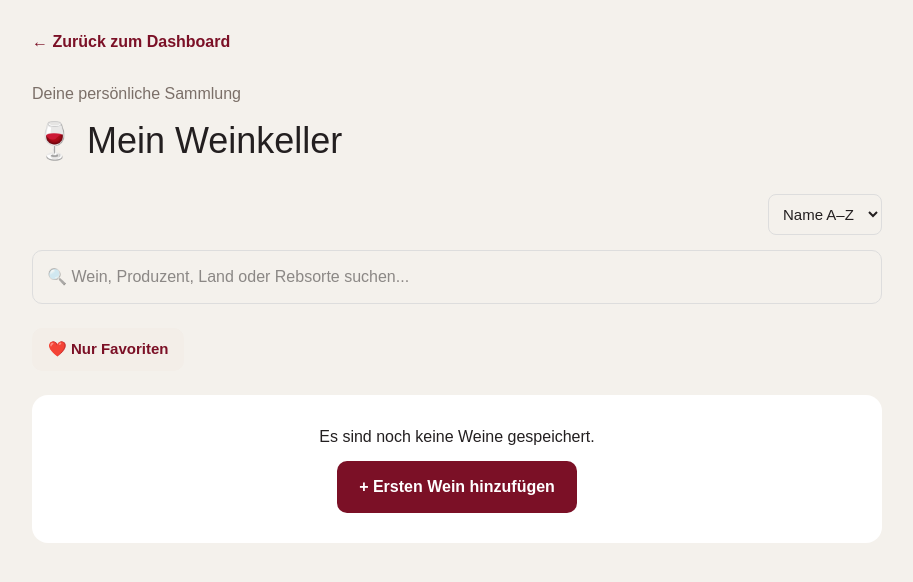
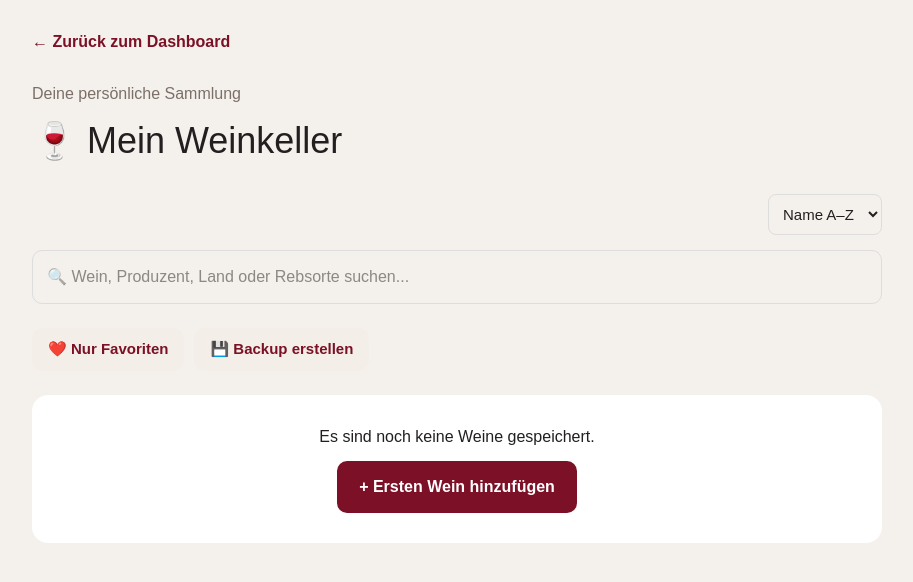
Before and after one commit to maprinz76-ctrl/winecellar-ai, a Next.js app: page /weinkeller in a window 1280 px wide. Shown: the top 582 px of the page, without its empty margins (183-1096 px from the left). Built offline with nearby package versions, Linux system fonts and the light colour scheme.

Commit message:
Backup-Export fuer Weindaten hinzugefuegt

```diff
--- a/app/weinkeller/page.tsx
+++ b/app/weinkeller/page.tsx
@@ -116,7 +116,26 @@ function bewertungAendern(id: number, sterne: number) {
     setWeine(neueListe);
     localStorage.setItem("weine", JSON.stringify(neueListe));
   }
+  function backupExportieren() {
+    const daten = localStorage.getItem("weine");
 
+    if (!daten) {
+      alert("Es sind keine Weine zum Sichern vorhanden.");
+      return;
+    }
+
+    const blob = new Blob([daten], { type: "application/json" });
+    const url = URL.createObjectURL(blob);
+
+    const link = document.createElement("a");
+    link.href = url;
+    link.download = `weinkeller-backup-${new Date()
+      .toISOString()
+      .slice(0, 10)}.json`;
+
+    link.click();
+    URL.revokeObjectURL(url);
+  }
   return (
     <main
       style={{
@@ -220,6 +239,24 @@ function bewertungAendern(id: number, sterne: number) {
   }}
 >
   ❤️ {nurFavoriten ? "Alle Weine anzeigen" : "Nur Favoriten"}
+</button>
+<button
+  type="button"
+  onClick={backupExportieren}
+  style={{
+    marginLeft: "10px",
+    marginBottom: "24px",
+    padding: "10px 16px",
+    border: "none",
+    borderRadius: "10px",
+    backgroundColor: "#f3eee8",
+    color: "#7b1026",
+    fontSize: "15px",
+    fontWeight: "600",
+    cursor: "pointer",
+  }}
+>
+  💾 Backup erstellen
 </button>
         {weine.length === 0 ? (
           <div
```
